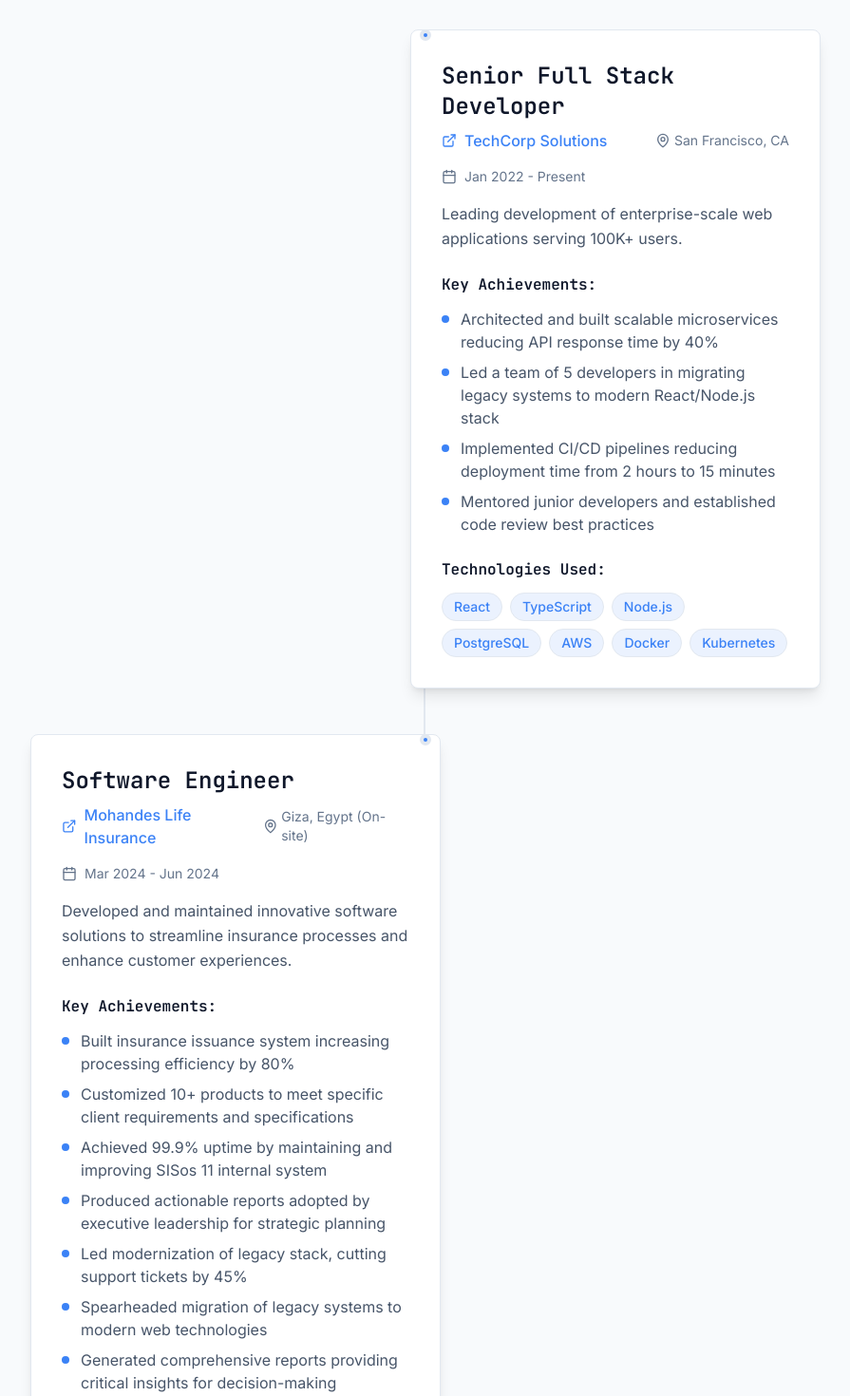
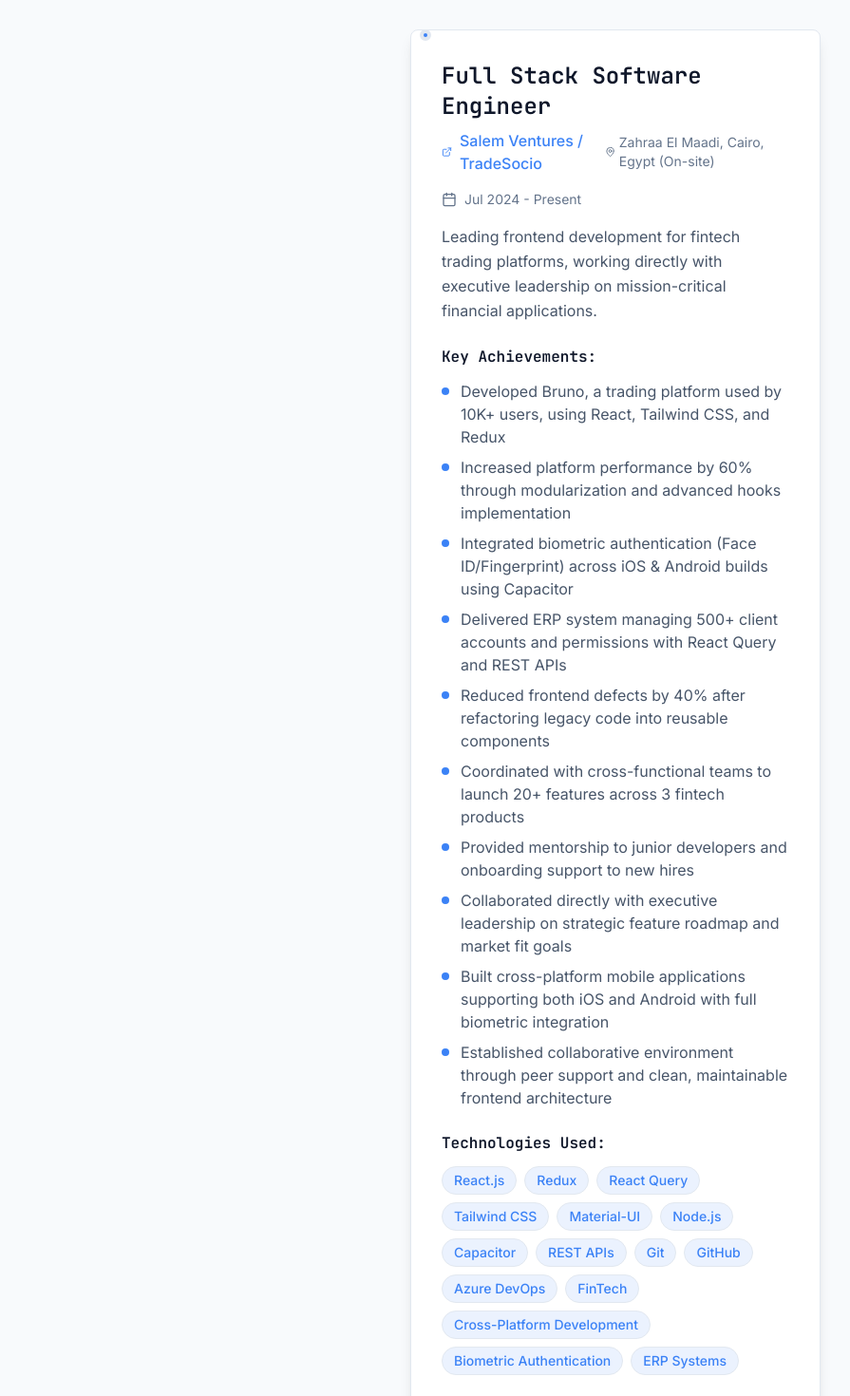
Before and after one commit to YousifAbozid/YousifAbozid.github.io, a React (Vite) app: page / in a window 1280 px wide. Shown: the part 2380-3850 px from the top of the page at 95% size, without its empty margins (192-1087 px from the left). Built offline with nearby package versions, Linux system fonts and the light colour scheme.

Commit message:
fix: update experience details for Full Stack Software Engineer role and enhance project achievements

```diff
--- a/src/data/portfolio.ts
+++ b/src/data/portfolio.ts
@@ -69,33 +69,47 @@ export const personalInfo = {
 export const experiences: Experience[] = [
   {
     id: '1',
-    title: 'Senior Full Stack Developer',
-    company: 'TechCorp Solutions',
-    location: 'San Francisco, CA',
-    startDate: new Date('2022-01-01'),
+    title: 'Full Stack Software Engineer',
+    company: 'Salem Ventures / TradeSocio',
+    location: 'Zahraa El Maadi, Cairo, Egypt (On-site)',
+    startDate: new Date('2024-07-01'),
     description:
-      'Leading development of enterprise-scale web applications serving 100K+ users.',
+      'Leading frontend development for fintech trading platforms, working directly with executive leadership on mission-critical financial applications.',
     achievements: [
-      'Architected and built scalable microservices reducing API response time by 40%',
-      'Led a team of 5 developers in migrating legacy systems to modern React/Node.js stack',
-      'Implemented CI/CD pipelines reducing deployment time from 2 hours to 15 minutes',
-      'Mentored junior developers and established code review best practices',
+      'Developed Bruno, a trading platform used by 10K+ users, using React, Tailwind CSS, and Redux',
+      'Increased platform performance by 60% through modularization and advanced hooks implementation',
+      'Integrated biometric authentication (Face ID/Fingerprint) across iOS & Android builds using Capacitor',
+      'Delivered ERP system managing 500+ client accounts and permissions with React Query and REST APIs',
+      'Reduced frontend defects by 40% after refactoring legacy code into reusable components',
+      'Coordinated with cross-functional teams to launch 20+ features across 3 fintech products',
+      'Provided mentorship to junior developers and onboarding support to new hires',
+      'Collaborated directly with executive leadership on strategic feature roadmap and market fit goals',
+      'Built cross-platform mobile applications supporting both iOS and Android with full biometric integration',
+      'Established collaborative environment through peer support and clean, maintainable frontend architecture',
     ],
     technologies: [
-      'React',
-      'TypeScript',
+      'React.js',
+      'Redux',
+      'React Query',
+      'Tailwind CSS',
+      'Material-UI',
       'Node.js',
-      'PostgreSQL',
-      'AWS',
-      'Docker',
-      'Kubernetes',
+      'Capacitor',
+      'REST APIs',
+      'Git',
+      'GitHub',
+      'Azure DevOps',
+      'FinTech',
+      'Cross-Platform Development',
+      'Biometric Authentication',
+      'ERP Systems',
     ],
   },
   {
     id: '2',
     title: 'Software Engineer',
     company: 'Mohandes Life Insurance',
-    location: 'Giza, Egypt (On-site)',
+    location: 'Dokki, Giza, Egypt (On-site)',
     startDate: new Date('2024-03-01'),
     endDate: new Date('2024-06-30'),
     description:
@@ -166,7 +180,7 @@ export const experiences: Experience[] = [
     id: '4',
     title: 'Software Engineer Intern',
     company: 'Gig Bud',
-    location: 'Zagazig, Egypt (On-site)',
+    location: 'Zagazig, Sharqia, Egypt (On-site)',
     startDate: new Date('2022-02-01'),
     endDate: new Date('2023-02-28'),
     description:
```
